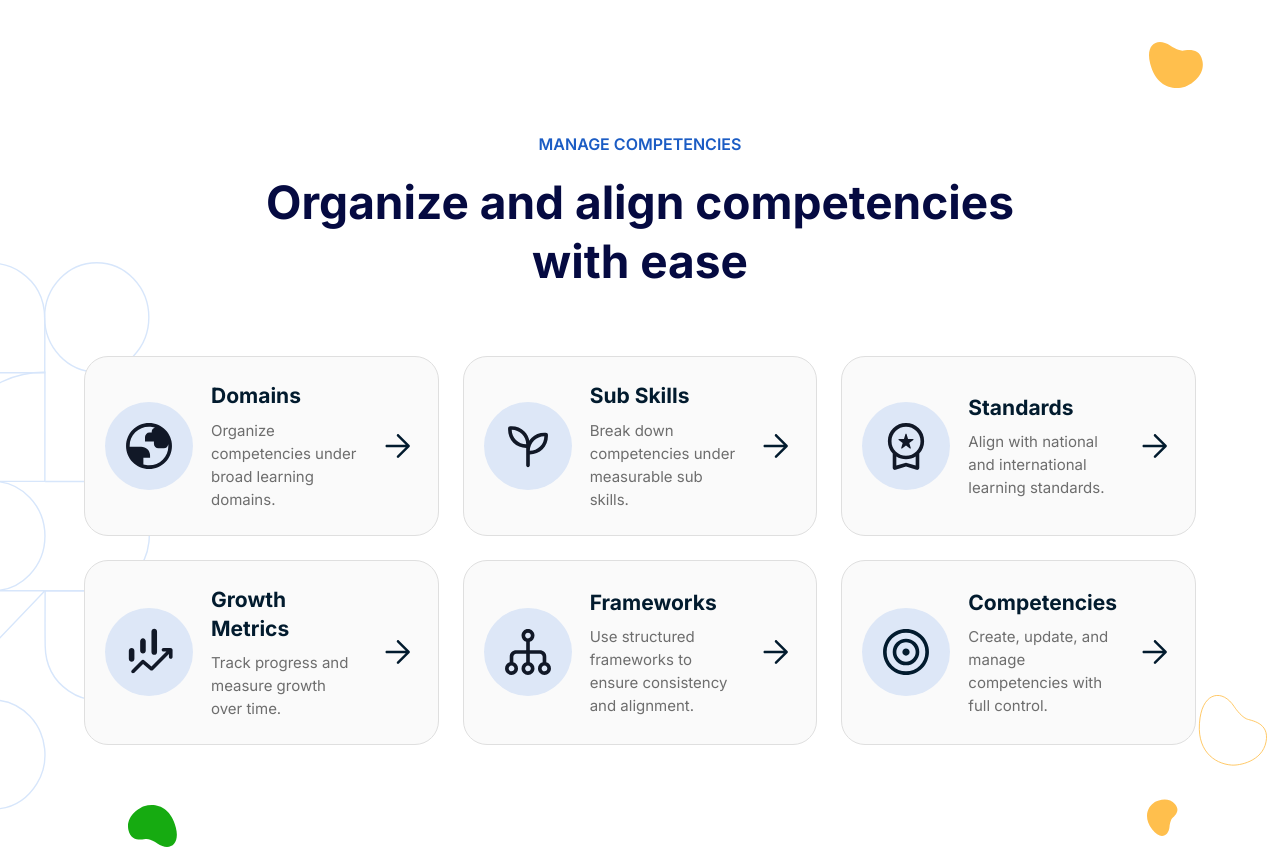
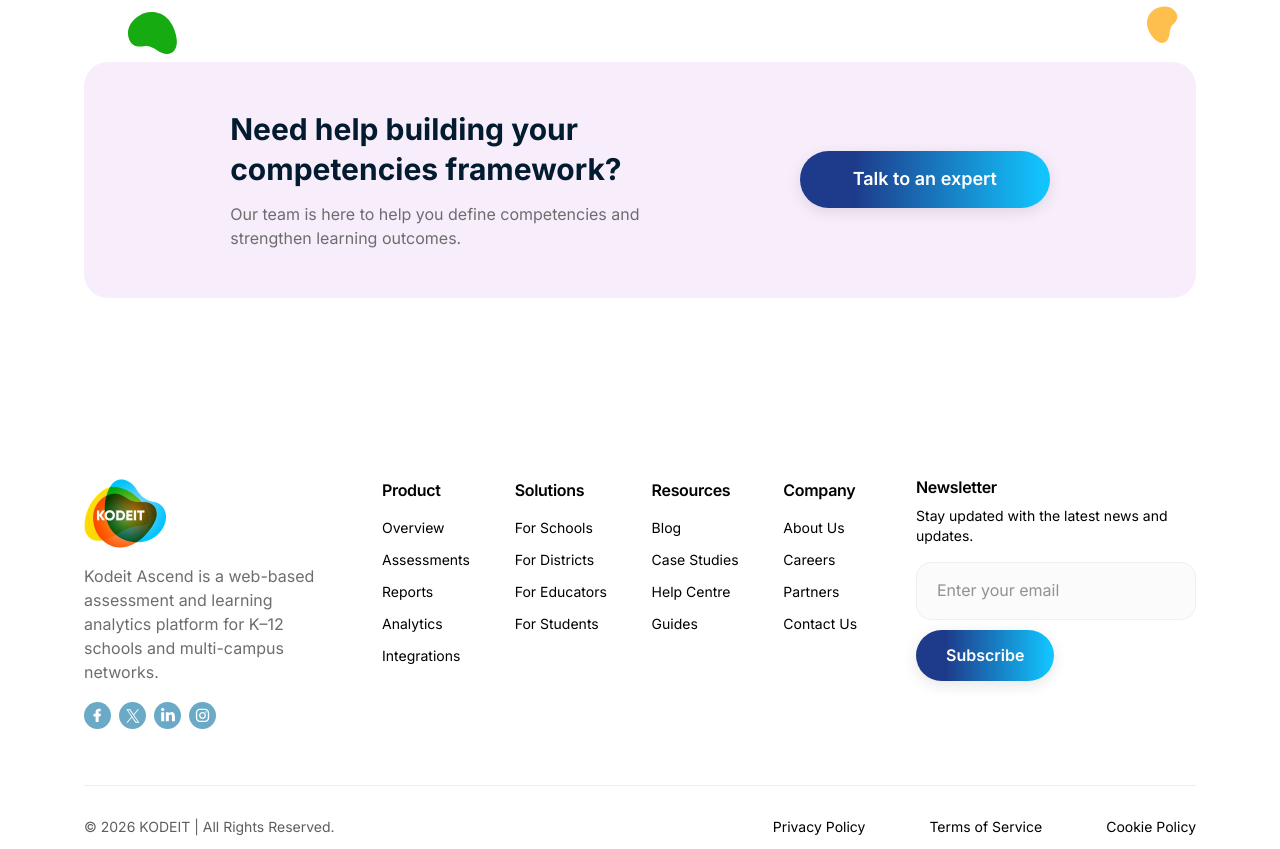
Before and after one commit to techviron-admin/kodeit-ascend, a Next.js app in the folder kodeit-next/: page /competencies in a window 1280 px wide. Shown: the part 1300-2149 px from the top of the page. Built offline with nearby package versions, Linux system fonts and the light colour scheme.

Commit message:
Remove Manage Competencies section from competencies page

```diff
--- a/kodeit-next/app/competencies/page.jsx
+++ b/kodeit-next/app/competencies/page.jsx
@@ -40,39 +40,6 @@ const frameworks = [
   ],
 ];
 
-const manage = [
-  [
-    "comp-domains.svg",
-    "Domains",
-    "Organize competencies under broad learning domains.",
-  ],
-  [
-    "comp-subskills.svg",
-    "Sub Skills",
-    "Break down competencies under measurable sub skills.",
-  ],
-  [
-    "comp-standards.svg",
-    "Standards",
-    "Align with national and international learning standards.",
-  ],
-  [
-    "comp-growth.svg",
-    "Growth Metrics",
-    "Track progress and measure growth over time.",
-  ],
-  [
-    "comp-frameworks.svg",
-    "Frameworks",
-    "Use structured frameworks to ensure consistency and alignment.",
-  ],
-  [
-    "comp-competencies.svg",
-    "Competencies",
-    "Create, update, and manage competencies with full control.",
-  ],
-];
-
 export default function CompetenciesPage() {
   return (
     <div className="page-home">
@@ -108,56 +75,6 @@ export default function CompetenciesPage() {
           </div>
         </section>
 
-        {/* ============ Manage competencies ============ */}
-        <section className="kd-section aw-section" id="manage">
-          <img
-            className="kd-deco"
-            src="/images/module-pattern.svg"
-            alt=""
-            aria-hidden="true"
-            style={{ left: -60, top: 220, width: 210 }}
-          />
-          <img
-            className="kd-deco"
-            src="/images/sparkle-1.svg"
-            alt=""
-            aria-hidden="true"
-            style={{ right: "6%", top: 0, width: 54 }}
-          />
-          <div className="container">
-            <div className="kd-head">
-              <span className="kd-eyebrow">MANAGE COMPETENCIES</span>
-              <h2>Organize and align competencies with ease</h2>
-            </div>
-            <div className="cm-grid">
-              {manage.map(([icon, title, desc]) => (
-                <article className="cm-card" key={title}>
-                  <span className="md-badge">
-                    <img
-                      src={`/images/${icon}`}
-                      alt=""
-                      width={54}
-                      height={54}
-                    />
-                  </span>
-                  <div className="copy">
-                    <h3>{title}</h3>
-                    <p>{desc}</p>
-                  </div>
-                  <img
-                    className="cm-arrow"
-                    src="/images/comp-arrow.svg"
-                    alt=""
-                    aria-hidden="true"
-                    width={40}
-                    height={40}
-                  />
-                </article>
-              ))}
-            </div>
-          </div>
-        </section>
-
         <ModuleCta
           title="Need help building your competencies framework?"
           sub="Our team is here to help you define competencies and strengthen learning outcomes."
```
